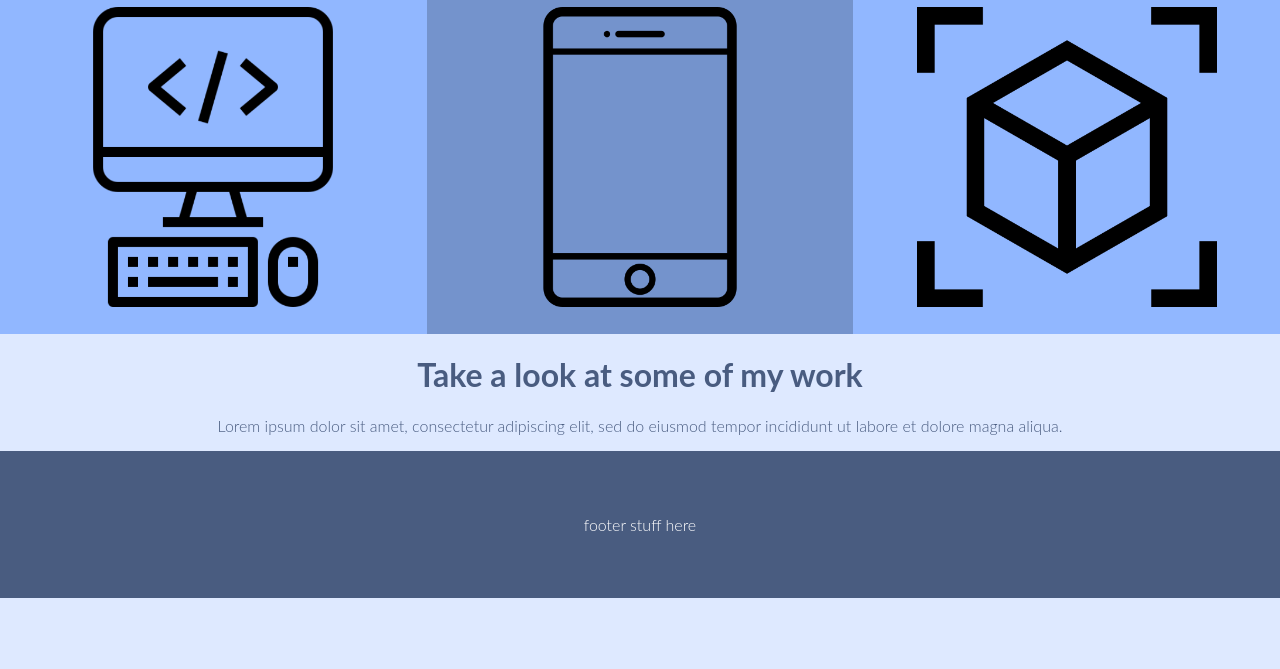
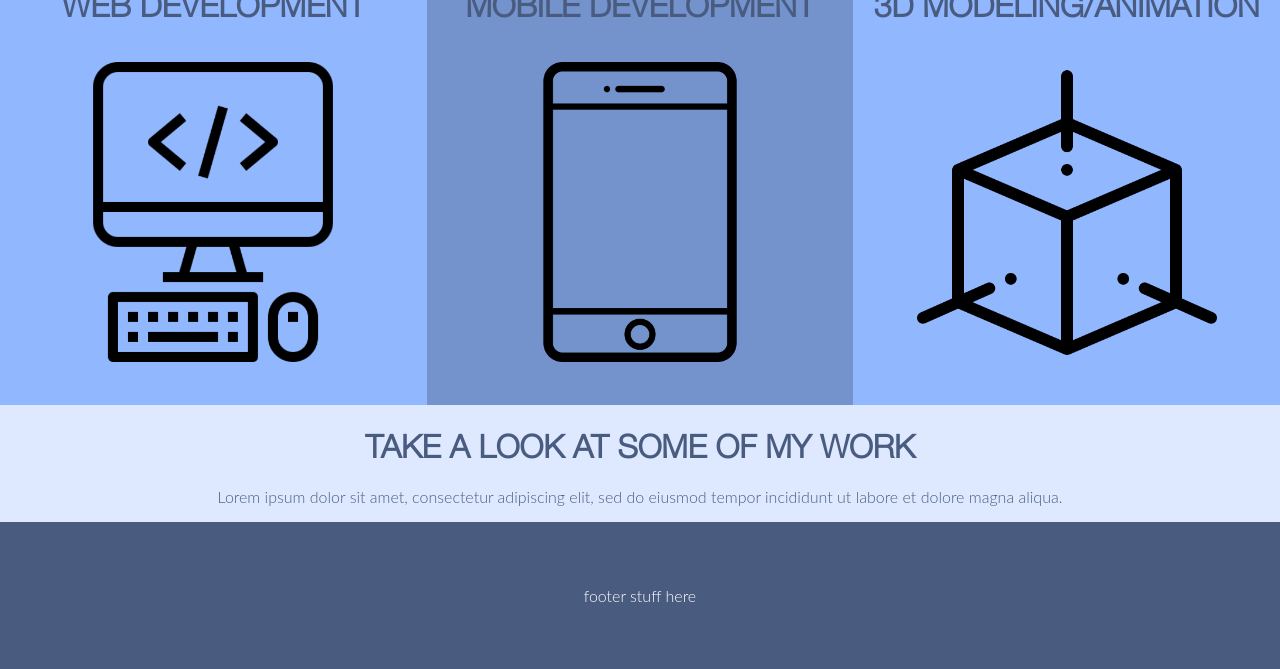
Before and after one commit to mars-schmutz/mars-schmutz.github.io, a plain HTML site: page index.html in a window 1280 px wide. Shown: the part 720-1389 px from the top of the page. Before the commit the page ends 1318 px from the top, so only its background shows below. Drawn offline with nearby package versions, Linux system fonts and the light colour scheme; a script that the page names is missing.

Commit message:
add some new icons and add zoom effect

```diff
--- a/css/styles.css
+++ b/css/styles.css
@@ -34,6 +34,11 @@ body {
     background-color: #dee9ff;
     /* other options: 91b7ff dee9ff */
     color: #495c80;
+}
+
+.h1 {
+    font-family: Helvetica Neue-Thin;
+    text-transform: uppercase;
 }
 
 .banner h1 {
@@ -84,6 +89,7 @@ nav ul li a:hover {
 .intro h1 {
     font-family: Helvetica Neue-Light;
     text-transform: uppercase;
+    font-size: 3rem;
 }
 
 .intro p {
@@ -106,11 +112,29 @@ nav ul li a:hover {
     max-width: 300px;
 }
 
-#swift, #cube {
+#web img, #mobile img, #cube img {
+    width: 75%;
+    height: 75%;
+    padding: 1em;
+}
+
+#web, #mobile, #cube {
+    overflow: hidden;
+}
+
+#web img, #mobile img, #cube img {
+    transition: transform .5s ease;
+}
+
+#web:hover img, #mobile:hover img, #cube:hover img {
+    transform: scale(1.15);
+}
+
+#web, #cube {
     background-color: #91b7ff;
 }
 
-#android {
+#mobile {
     background-color: #7493cc;
 }
 
@@ -122,6 +146,11 @@ nav ul li a:hover {
 
 .skills-mobile {
     display: none;
+}
+
+.highlights h1 {
+    font-family: Helvetica Neue-Light;
+    text-transform: uppercase;
 }
 
 footer {
--- a/index.html
+++ b/index.html
@@ -5,11 +5,10 @@
         <title>My Portfolio</title>
         <meta name="viewport" content="width=device-width, initial-scale=1.0">
         <link rel="stylesheet" href="css/styles.css">
-        <script src="https://ajax.googleapis.com/ajax/libs/jquery/3.4.1/jquery.min.js"></script>
     </head>
     <body>
         <div class="banner">
-            <h1 onclick="clicked();">Marshall</h1>
+            <h1>Marshall</h1>
         </div>
         <nav>
             <ul>
@@ -23,29 +22,32 @@
             <p>Some of my skills include web and mobile development and 3D modeling/animation.</p>
         </div>
         <div class="row skills-desktop">
-            <div class="column3" id="swift">
+            <div class="column3" id="web">
                 <h1>WEB DEVELOPMENT</h1>
-                <img src="img/web.png">
+                <img class="skill-img" src="img/web.png">
             </div>
-            <div class="column3" id="android">
+            <div class="column3" id="mobile">
                 <h1>MOBILE DEVELOPMENT</h1>
-                <img src="img/phone.png">
+                <img class="skill-img" src="img/phone.png">
             </div>
             <div class="column3" id="cube">
                 <h1>3D MODELING/ANIMATION</h1>
-                <img src="img/cube.png">
+                <img class="skill-img" src="img/cube_normals.png">
             </div>
         </div>
         <div class="skills-mobile">
             <img src="img/web.png">
             <img src="img/phone.png">
-            <img src="img/cube.png">
+            <img src="img/cube_normals.png">
         </div>
-        <h1>Take a look at some of my work</h1>
-        <p>Lorem ipsum dolor sit amet, consectetur adipiscing elit, sed do eiusmod tempor incididunt ut labore et dolore magna aliqua.</p>
+        <div class="highlights">
+            <h1>Take a look at some of my work</h1>
+            <p>Lorem ipsum dolor sit amet, consectetur adipiscing elit, sed do eiusmod tempor incididunt ut labore et dolore magna aliqua.</p>
+        </div>
         <footer>
             <p>footer stuff here</p>
         </footer>
+        <script src="https://ajax.googleapis.com/ajax/libs/jquery/3.4.1/jquery.min.js"></script>
         <script src="js/scripts.js"></script>
     </body>
 </html>
--- a/js/scripts.js
+++ /dev/null
@@ -1,5 +0,0 @@
-$(document).ready(function(){
-    $("p").click(function(){
-      $(this).css('background-color', 'white');
-    });
-  });
```
Also changed, not shown: img/cube_arrows.png (added), img/cube_computer.png (added), img/cube_normals.png (added), 2 other files.
